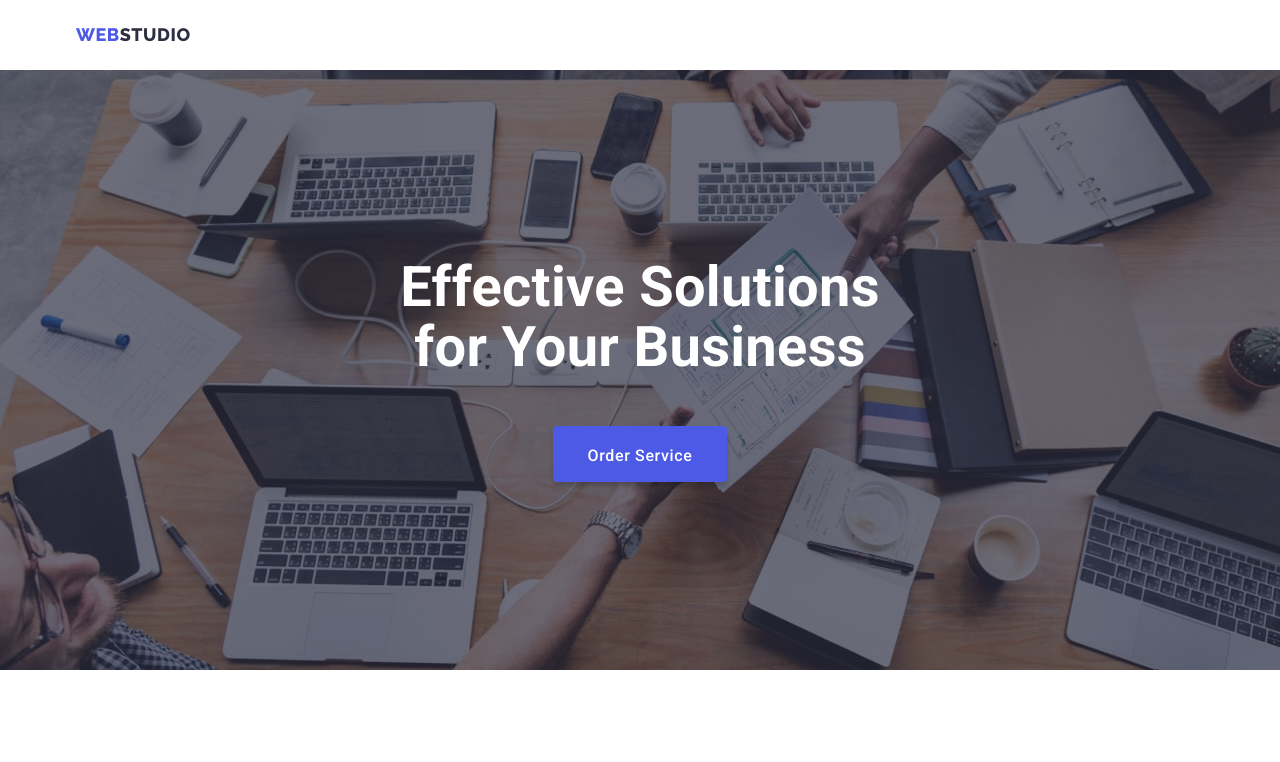
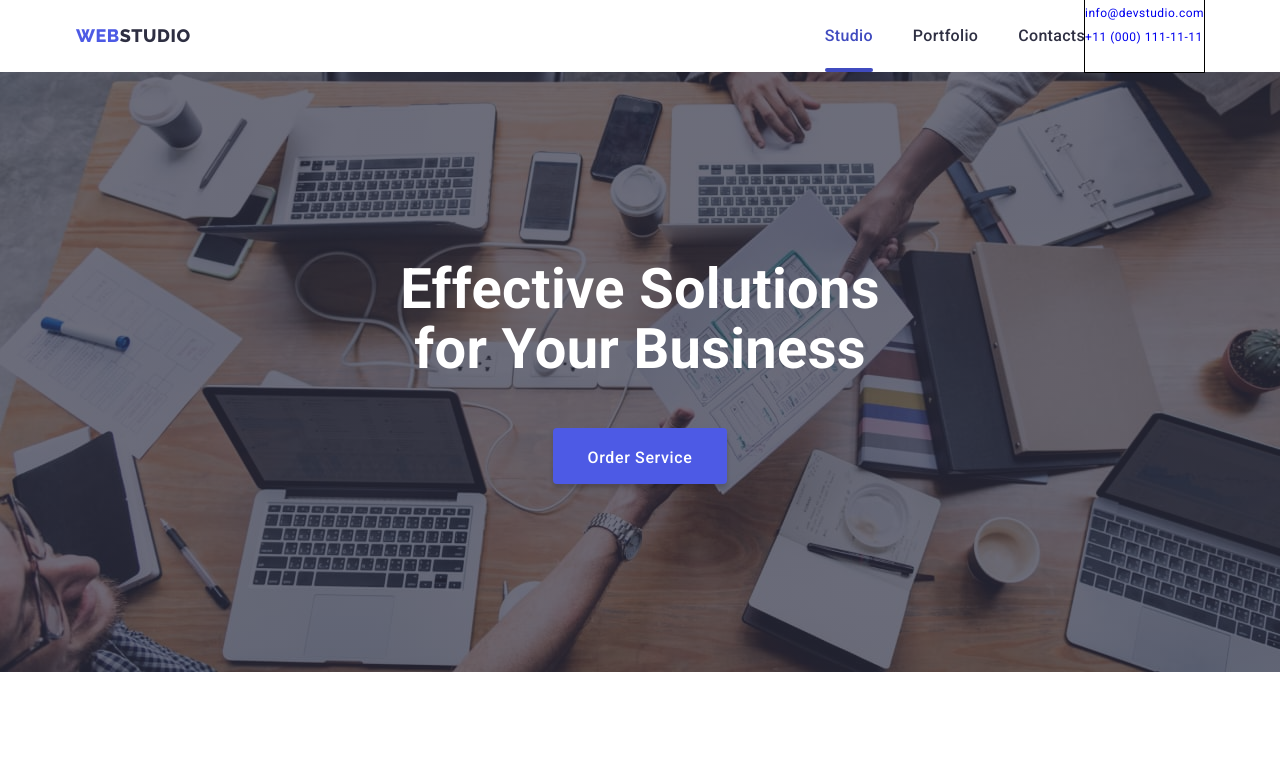
Before and after one commit to oleksyshyn/goit-markup-hw-07, a plain HTML site: page index.html in a window 1280 px wide. Shown: the top 762 px of the page. Drawn offline with nearby package versions, Linux system fonts and the light colour scheme.

Commit message:
Ховає мобільне  меню з версії планшету

```diff
--- a/css/styles.css
+++ b/css/styles.css
@@ -105,13 +105,22 @@ ul {
     box-shadow: 0px 2px 1px rgba(46, 47, 66, 0.08), 0px 1px 1px rgba(46, 47, 66, 0.16), 0px 1px 6px rgba(46, 47, 66, 0.08);
 }
 
+@media screen and (max-width: 768px) {
     .main-nav {
         position: relative;
         display: flex;
         align-items: center;
-    justify-content: space-between;
+        /* justify-content: space-between; */
         min-height: 70px;
     }
+}
+
+.main-nav {
+    display: flex;
+    align-items: center;
+    justify-content: space-between;
+}
+
 
 /* Logo */
 
@@ -155,17 +164,10 @@ ul {
 }
 
 .menu-container {
-    display: none;
-
-    position: absolute;
+    display: flex;
+    /* margin-left: 120px; */
     font: inherit;
-    top: 0;
-    left: 0;
-    width: 100%;
-    height: 796px;
     background-color: var(--white-color);
-    box-shadow: 0px 2px 1px rgba(46, 47, 66, 0.08), 0px 1px 1px rgba(46, 47, 66, 0.16), 0px 1px 6px rgba(46, 47, 66, 0.08);
-    padding: 40px;
 }
 
 .menu-container.is-open {
@@ -174,6 +176,28 @@ ul {
     flex-direction: column;
 }
 
+@media screen and (max-width: 767px) {
+    .menu-container {
+        display: none;
+
+        position: absolute;
+        top: 0;
+        left: 0;
+        width: 100%;
+        height: 796px;
+
+        box-shadow: 0px 2px 1px rgba(46, 47, 66, 0.08), 0px 1px 1px rgba(46, 47, 66, 0.16), 0px 1px 6px rgba(46, 47, 66, 0.08);
+        padding: 40px;
+    }
+}
+
+@media screen and (min-width: 768px) {
+    .menu-close, .social-list {
+        display: none;
+    }
+}
+
+@media screen and (max-width: 767px) {
     .menu-close {
         display: flex;
         align-self: flex-end;
@@ -187,21 +211,21 @@ ul {
         background-color: var(--grey-color);
         margin-bottom: 16px;
     }
-
-.icon-menu-close{
+    .icon-menu-close {
         display: flex;
         align-self: center;
         width: 8px;
         height: 8px;
     }
+}
 
 /* Navigation */
 
+@media screen and (max-width: 767px) {
     .site-nav {
         width: 151px;
     }
 
-.contacts .item+.item,
     .site-nav .item+.item {
         margin-top: 40px;
     }
@@ -212,11 +236,18 @@ ul {
         font-weight: 700;
         font-size: 36px;
         line-height: 1.11;
+    }
+}
+
+/* .header-nav {
+    outline: 1px solid red;
+} */
+
+.site-nav .link {
     letter-spacing: 0.02em;
     color: var(--title-text-colour);
     transition: color 250ms cubic-bezier(0.4, 0, 0.2, 1);
 }
-
 
 .site-nav .link:hover,
 .site-nav .link:focus {
@@ -228,8 +259,41 @@ ul {
     color: var(--active-button-color);
 }
 
+@media screen and (min-width: 768px) {
+    .site-nav {
+        display: flex;
+        margin-left: 0;
+    }
+    .site-nav .item+.item {
+        margin-left: 40px;
+    }
+    .site-nav .link {
+        display: block;
+        position: relative;
+        padding-top: 24px;
+        padding-bottom: 24px;
+        font-weight: 500;
+        font-size: 16px;
+        line-height: 1.5;
+        transition: color 250ms cubic-bezier(0.4, 0, 0.2, 1);
+    }
+    .link.current::after {
+        content: '';
+        position: absolute;
+        left: 0;
+        bottom: 0;
+
+        display: block;
+        height: 4px;
+        width: 100%;
+        background-color: var(--active-button-color);
+        border-radius: 2px;
+    }
+}
+
 /* Contacts */
 
+@media screen and (max-width: 767px) {
     .header-contacts {
         display: flex;
         flex-direction: column;
@@ -237,8 +301,10 @@ ul {
     }
     .contacts {
         margin-bottom: 48px;
+
+        /* display: flex;
+        flex-direction: column-reverse; */
     }
-
     .contacts .link {
         color: var(--primary-text-colour);
         font-weight: 500;
@@ -247,16 +313,43 @@ ul {
         letter-spacing: 0.02em;
         transition: color 250ms cubic-bezier(0.4, 0, 0.2, 1);
     }
-
     .contacts .link:hover,
     .contacts .link:focus {
         color: var(--active-button-color);
         font-size: 36px;
         line-height: 1.11;
+        max-width: 337px;
+        max-height: 40px;
     }
+    .contacts .item+.item {
+        margin-top: 40px;
+    }
+}
+
+@media screen and (min-width: 768px) {
+    .header-contacts {
+        display: flex;
+
+    }
+
+    .contacts {
+        outline: 1px solid black;
+    }
+
+    .contacts .link {
+        font-weight: 400;
+        font-size: 12px;
+        line-height: 1.33;
+        letter-spacing: 0.04em;
+    }
+}
+
+
+
 
 /* Socials */
 
+@media screen and (max-width: 767px) {
     .social-list {
         display: flex;
         align-items: center;
@@ -293,6 +386,8 @@ ul {
         width: 24px;
         height: 24px;
     }
+}
+
 
 /* Hero */
 
@@ -863,7 +958,7 @@ screen and (min-resolution: 2dppx) {
     margin-left: 16px;
 }
 
-@media screen and (min-width: 767px) {
+@media screen and (min-width: 768px) {
     .footer .container {
         justify-content: center;
         align-items: baseline;
--- a/index.html
+++ b/index.html
@@ -17,13 +17,13 @@
     <header class="page-header">
         <div class="container main-nav">
             <a href="./index.html" class="logo link"><span class="accent">WEB</span>STUDIO</a>
-            <button type="button" class="menu-open js-open-menu" aria-expanded="false" aria-controls="mobile-menu">
+            <button type="button" class="menu-open js-open-menu" aria-expanded="false" aria-controls="menu-container">
                 <svg class="icon-menu">
                     <use href="./images/icons.svg#icon-menu"></use>
                 </svg>
             </button>
-            <div class="menu-container js-menu-container">
-                <button class="menu-close js-close-menu">
+            <div class="menu-container js-menu-container" id="menu-container">
+                <button type="button" class="menu-close js-close-menu" aria-expanded="false" aria-controls="menu-container">
                     <svg class="icon-menu-close">
                         <use href="./images/icons.svg#icon-close"></use>
                     </svg>
@@ -37,8 +37,8 @@
                 </nav>
                 <div class="header-contacts">
                     <ul class="contacts list">
+                        <li class="item"><a href="mailto:info@devstudio.com" class="link">info@devstudio.com</a></li>
                         <li class="item"><a href="tel:+110001111111" class="link">+11 (000) 111-11-11</a></li>
-                        <li class="item"><a href="mailto:info@devstudio.com" class="link">info@devstudio.com</a></li>
                     </ul>
                     <ul class="social-list list">
                         <li class="social-item">
```
Lines whose indentation alone changed are shown as unchanged.
